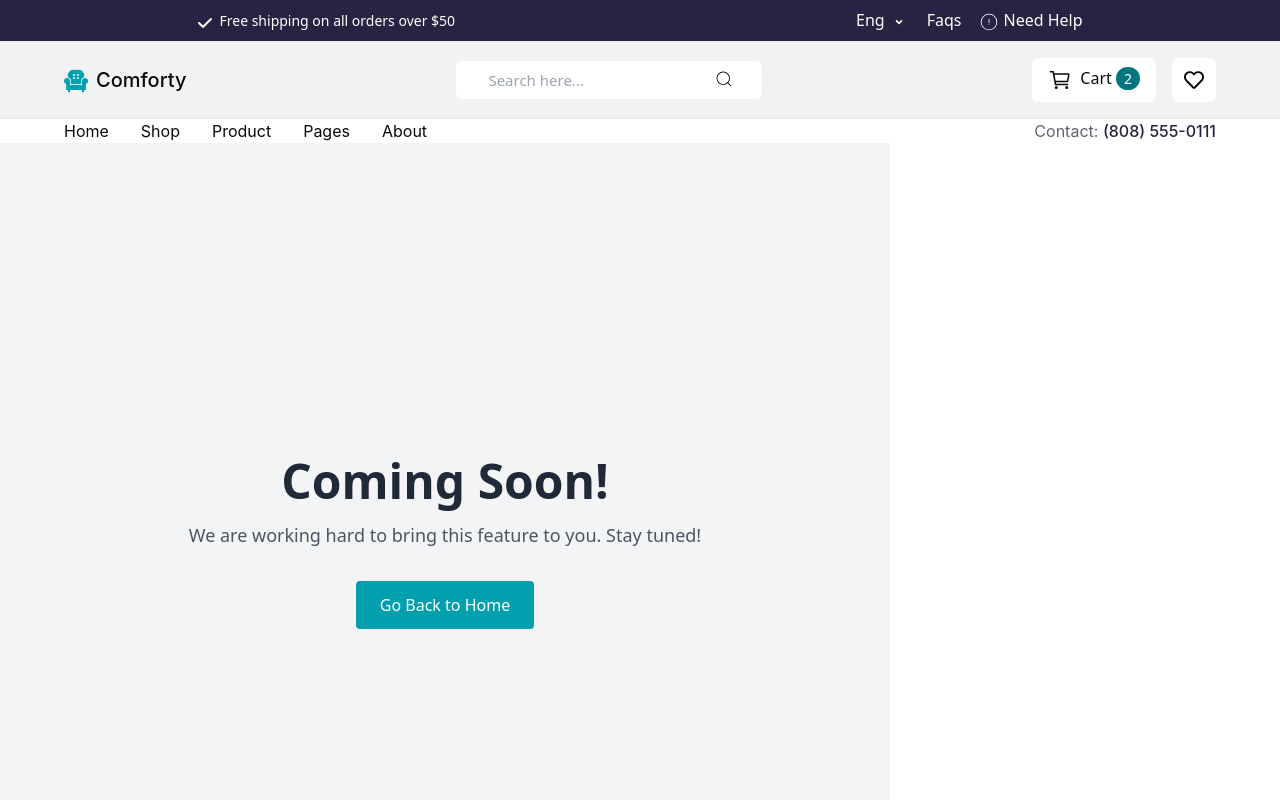
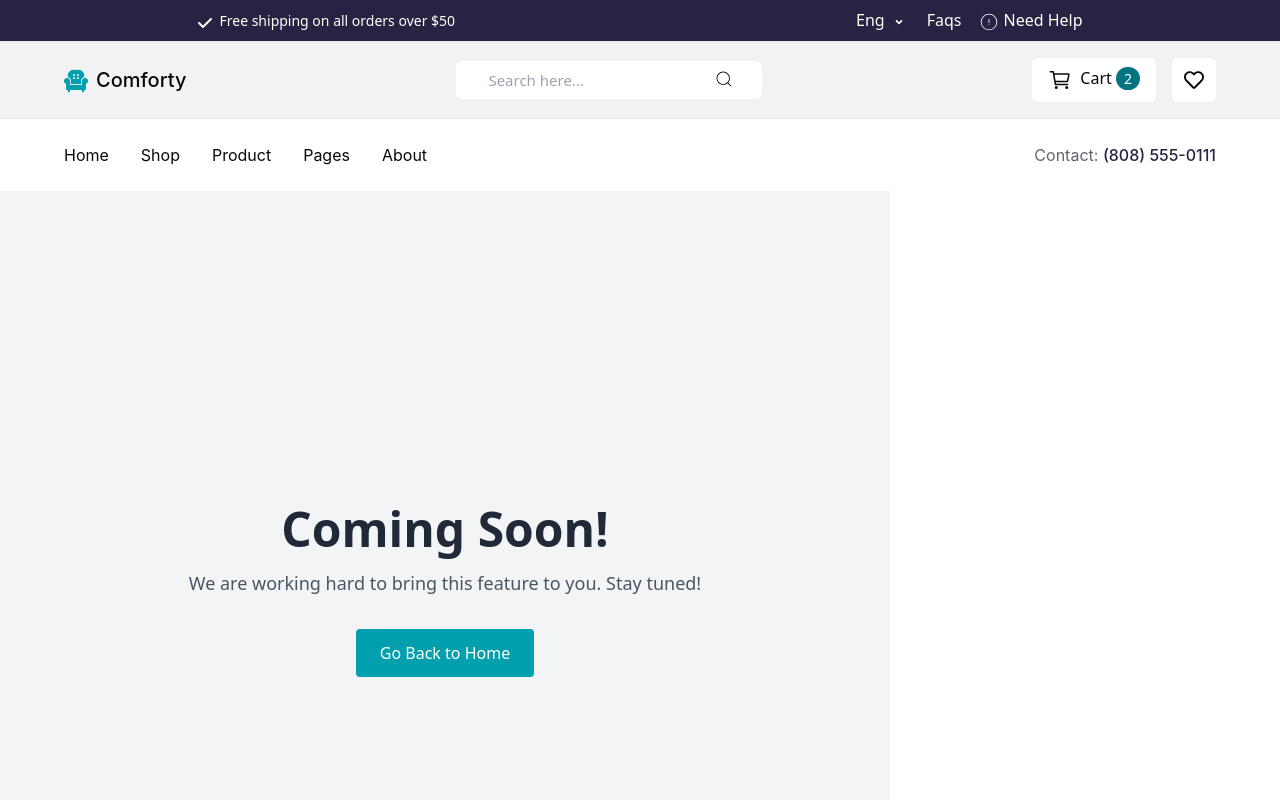
Before and after one commit to hooriyaa/e-commerce-website, a Next.js app: page /pages in a window 1280 px wide. Shown: the top 800 px of the page. Built offline with nearby package versions, Linux system fonts and the light colour scheme.

Commit message:
push_changes

```diff
--- a/src/components/hamburger.tsx
+++ b/src/components/hamburger.tsx
@@ -8,7 +8,7 @@ const HamburgerMenu = () => {
       <div className="block sm:hidden">
         <Sheet>
           {/* Trigger for the hamburger menu */}
-          <SheetTrigger className="flex items-center px-3 py-2 rounded-md bg-gray-100 hover:bg-gray-200">
+          <SheetTrigger className="flex items-center px-3 py-2 rounded-md">
             <MenuIcon className="h-7 w-7 text-gray-700" />
           </SheetTrigger>
 
--- a/src/components/navigation.tsx
+++ b/src/components/navigation.tsx
@@ -4,7 +4,7 @@ import HamburgerMenu from "./hamburger";
 
 const Navigation = () => {
   return (
-    <div className="bg-[#FFFFFF] top-0 px-4 sm:px-8 md:px-16 font-[Inter] ">
+    <div className="bg-[#FFFFFF] top-0 px-4 sm:px-8 md:px-16 font-[Inter] py-6">
       <div className="flex items-center justify-between">
         <div className="flex items-center gap-4 md:gap-8">
           {/* Hamburger Menu for smaller screens */}
```
